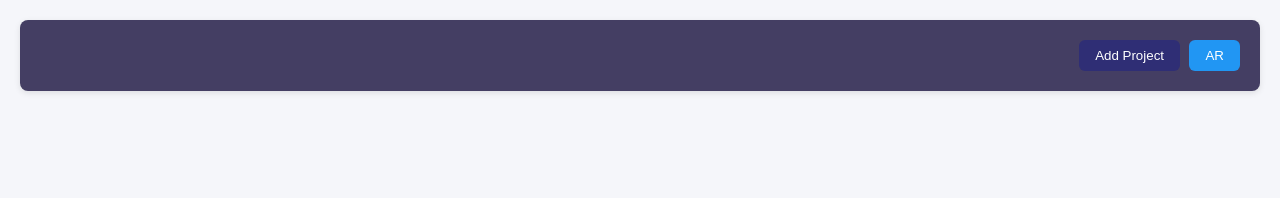
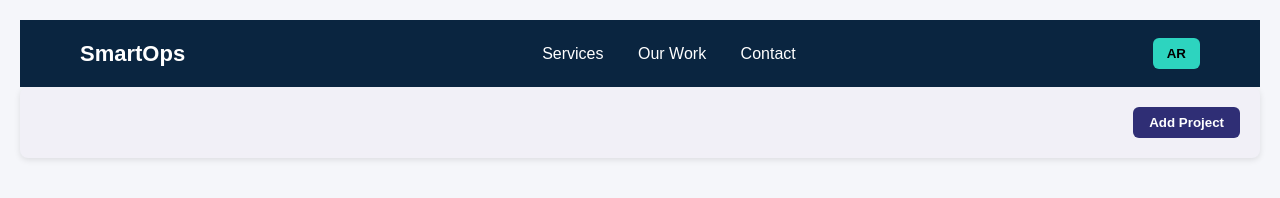
Before and after one commit to MahmoudNasserGomaaAhmed/smartops, a plain HTML site: page works.html in a window 1280 px wide. Drawn offline with Linux system fonts and the light colour scheme; no server answers.

```diff
--- a/works.html
+++ b/works.html
@@ -7,11 +7,11 @@
 <style>
 * { box-sizing:border-box; margin:0; padding:0; }
 body { font-family: Arial,sans-serif; background:#f5f6fa; color:#333; line-height:1.6; padding:20px; }
-.portfolio-header { display:flex; justify-content:space-between; align-items:center; padding:20px; background:#443e63; border-radius:8px; box-shadow:0 2px 6px rgba(0,0,0,0.1); margin-bottom:30px; }
-.portfolio-header h1 { font-size:28px; color:#fff; }
+.portfolio-header { display:flex; justify-content:space-between; align-items:center; padding:20px; background:#f1f0f7; border-radius:8px; box-shadow:0 2px 6px rgba(0,0,0,0.1); margin-bottom:30px; }
+.portfolio-header h1 { font-size:28px; color:#0e0d0d;text-align: center;   margin-left:840px;     /* ده اللي بيوسّط */
+  width: fit-content; /* مهم */}
 .portfolio-header button { padding:8px 16px; border:none; border-radius:6px; cursor:pointer; margin-left:5px; transition:0.3s; color:#fff; }
 #adminBtn { background:#2f2e75; } #adminBtn:hover { background:#553fb9; }
-#langToggle { background:#2196F3; } #langToggle:hover { background:#1976D2; }
 
 #portfolioWrapper {
   display: grid;
@@ -42,15 +42,126 @@ body { font-family: Arial,sans-serif; background:#f5f6fa; color:#333; line-heigh
 #cancelBtn { background:#f44336; } #cancelBtn:hover { background:#e53935; }
 
 @media(max-width:768px){ #portfolioWrapper{grid-template-columns:repeat(auto-fill,minmax(220px,1fr));} .project-card img{height:150px;} }
+
+
+/*header..*/
+
+header {
+  display: flex;
+  justify-content: space-between;
+  align-items: center;
+  padding: 16px 60px;
+  background: #0a2540;
+  color: #fff;
+  position: sticky; /* يبقى ثابت عند التمرير */
+  top: 0;
+  z-index: 1000;
+}
+
+header .logo h1 {
+  margin: 0;
+  font-size: 22px;
+}
+
+header .nav-links a {
+  color: #fff;
+  text-decoration: none;
+  margin: 0 15px;
+  font-weight: 500;
+  transition: color 0.2s;
+}
+
+header .nav-links a:hover {
+  color: #2dd4bf;
+}
+
+button#langToggle {
+  background: #2dd4bf;
+  border: none;
+  border-radius: 6px;
+  padding: 8px 14px;
+  font-weight: bold;
+  cursor: pointer;
+}
+
+
+header h1 {
+  margin: 0;
+  font-size: 22px;
+}
+
+button {
+  background: #2dd4bf;
+  border: none;
+  border-radius: 6px;
+  padding: 8px 14px;
+  font-weight: bold;
+  cursor: pointer;
+}
+.main-header {
+  position: sticky;
+  top: 0;
+  z-index: 9999;
+  background: #1c0880;
+  display: flex;
+  justify-content: space-between;
+  align-items: center;
+  padding: 15px 25px;
+  box-shadow: 0 4px 10px rgba(0,0,0,0.15);
+}
+
+.main-header h1 {
+  color: #fff;
+  font-size: 22px;
+}
+
+.nav-links a {
+  color: #fff;
+  margin: 0 10px;
+  text-decoration: none;
+  font-weight: 500;
+}
+
+.nav-links a:hover {
+  text-decoration: underline;
+}
+
+
+
+.logo-link {
+  text-decoration: none;   /* يشيل الخط */
+  color: #fff;             /* يخليها أبيض */
+}
+
+.logo-link h1 {
+  color: #fff;             /* تأكيد اللون */
+  margin: 0;
+  cursor: pointer;
+}
+
 </style>
 </head>
 <body>
+
+<header>
+  <div class="logo">
+      <a href="index.html" class="logo-link">
+    <h1>SmartOps</h1>
+    </a>
+  </div>
+  <nav class="nav-links">
+    <a href="index.html#services" data-en="Services" data-ar="خدماتنا">Services</a>
+    <a href="works.html" data-en=" Work" data-ar="اعمال سابقة">Our Work</a>
+
+      <a href="index.html#contact" data-en="Contact" data-ar="تواصل معنا">Contact</a>
+  </nav>
+  <button id="langToggle">AR</button>
+</header>
 
 <div class="portfolio-header">
   <h1 data-en="Our Projects" data-ar="أعمالنا"></h1>
   <div>
     <button id="adminBtn">Add Project</button>
-    <button id="langToggle">AR</button>
   </div>
 </div>
 
@@ -190,5 +301,6 @@ function renderFromFirebase() {
 
 </script>
 
+
 </body>
 </html>
```
Also changed, not shown: index.html (+5 -2 lines), css/portfolio.css (line endings or trailing spaces).
